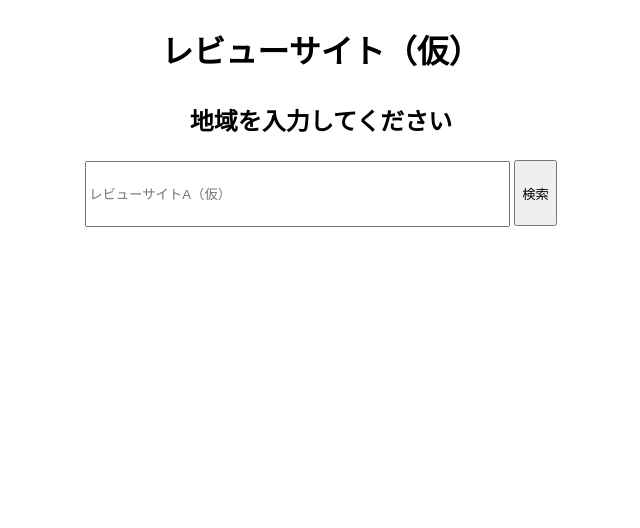
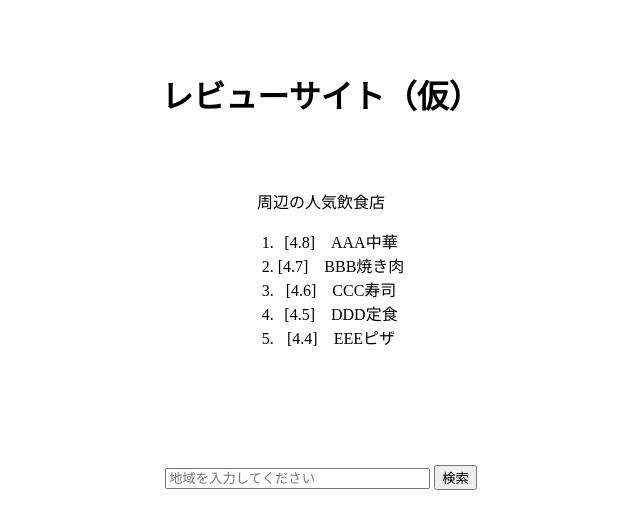
Before and after one commit to YuiYamada/ramenLog, a website: page html/store_list.html in a window 1280 px wide. Both pictures are taken after a click on the button "検索". Shown: the whole page, without its empty margins (319-959 px from the left). Drawn offline with Linux system fonts and the light colour scheme.

Commit message:
地名を入力すると、仮リストを表示する

```diff
--- a/css/style.css
+++ b/css/style.css
@@ -1,18 +1,21 @@
 h1 {
-    padding:5px;
+    padding:50px;
+}
+
+
+form{
+    padding: 100px;
+    height: 150px;
+}
+
+body{
     text-align: center;
 }
 
-h2 {
-    padding:3px;
-
-    text-align: center;
+div{
+    display:grid;
+    justify-items:center;
+    margin-top:0;
+    margin-bottom:0;
+    padding-left:0;
 }
-
-table{
-    text-align: center;
-}
-
-.example{
-    height: 5em;
-}
--- a/html/store_list.html
+++ b/html/store_list.html
@@ -10,11 +10,16 @@
 <body>
     <!--<br />-->
     <h1>レビューサイト（仮）</h1>
-    <h2>地域を入力してください</h2>
-    <div align="center" >
-        <input type="search" size="50" name="search" class="example" id="tx" placeholder="レビューサイトA（仮）">
+    <div id="placeName"></div>
+    <!-- ここのtxtの部分にjsからデータを表示する -->
+    <div id="txt"></div>
+
+    <form>
+        <input type="search" size="30" name="search" class="example" id="tx" placeholder="地域を入力してください">
         <input type="button" name="button" class="example" value="検索" onclick="clickSearch()">
-    </div>
+    </form>
+
+
     <!--
         <table border="1" id="storeList">
         <thead>
--- a/js/index.js
+++ b/js/index.js
@@ -22,5 +22,76 @@
 
 function clickSearch(){
     var search_catch = document.getElementById("tx").value;
-    alert(search_catch);
-  }
+    placeNameResult = search_catch + "周辺の人気飲食店";
+    document.getElementById('placeName').innerHTML = placeNameResult;
+
+    //テスト配列
+    var placesList = [
+        {rating:4.8, shopName:"AAA中華"},
+        {rating:4.7, shopName:"BBB焼き肉"},
+        {rating:4.6, shopName:"CCC寿司"},
+        {rating:4.5, shopName:"DDD定食"},
+        {rating:4.4, shopName:"EEEピザ"}
+    ]
+
+    //placesList配列をループして、
+    //結果表示のHTMLタグを組み立てる
+    var resultHTML = "<ol>";
+
+    for(var k = 0; k < placesList.length; k++){
+        var rating = placesList[k].rating;
+        var shopName = placesList[k].shopName;
+
+        var content = "[" + rating + "]" +"&emsp;"+ shopName;
+
+        resultHTML += "<li>";
+        resultHTML += content;
+        resultHTML += "</li>";
+    }
+    resultHTML += "</ol>";
+
+    document.getElementById('txt').innerHTML = resultHTML;
+}
+    //placesList配列をループして、
+    //結果表示のHTMLタグを組み立てる
+    /*var resultHTML = "<ol>";
+    for (var i = 0; i < placesList.length; i++) {
+
+        place = placesList[i];
+
+        //ratingがないのものは「---」に表示変更
+        var rating = place.rating;
+        //if(rating == undefined) rating = "---";
+
+        //表示内容（評価＋名称）
+        var content = "【" + rating + "】 " + place.shopName;
+
+        resultHTML += "<li>";
+        resultHTML += content;
+        resultHTML += "</li>";
+    }
+    resultHTML += "</ol>";
+    //結果表示
+    document.getElementById("results").innerHTML = resultHTML;
+    */
+
+    // 配列の長さの文だけループを回す
+    /*for (var i = 0; i < placesList.length; i++) {
+        // まず、idを表示する
+        // Htmlのdivの部分を指定する
+        var getData = document.getElementById('txt');
+        // 表示したいデータを指定する
+        var placesListrating = document.createTextNode(placesList[i].rating);
+        // 要素を指定し、その要素の子要素としてデータを表示する
+        getData.appendChild(placesListrating);
+
+        // 次に、nameを表示する
+        var placesListname = document.createTextNode(placesList[i].shopName);
+        getData.appendChild(placesListname);
+
+        getData.appendChild(document.createElement('br'));
+    }*/
+
+    //innerHTMLを使用して表示
+    //var txt = document.getElementById("txt");
+    //txt.innerHTML = text.join('');
```
